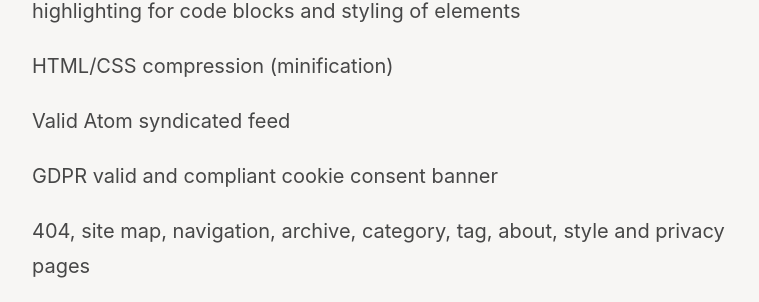
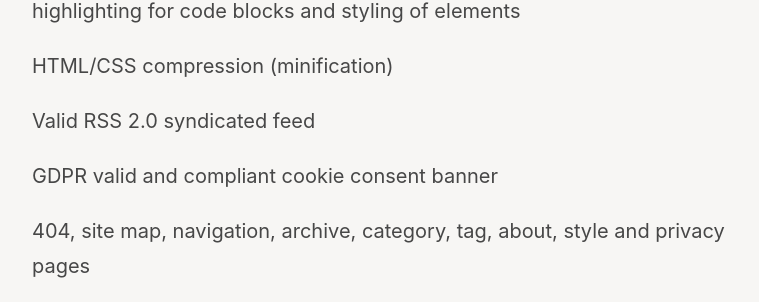
Before and after one commit to wertercatt/tooters, a Jekyll site: the page built from quattle.md, in a window 1280 px wide. Shown: the part 846-1148 px from the top of the page, without its empty margins (258-1017 px from the left). Built offline with Jekyll 4.4.1, drawn with Linux system fonts in a browser that asks for light colours.

Commit message:
Update quattle.md

```diff
--- a/quattle.md
+++ b/quattle.md
@@ -23,7 +23,7 @@ CSS media feature `prefers-color-scheme` to detect if the visitor has requested
 
 HTML/CSS compression (minification)
 
-Valid Atom syndicated feed
+Valid RSS 2.0 syndicated feed
 
 GDPR valid and compliant cookie consent banner
 
```
